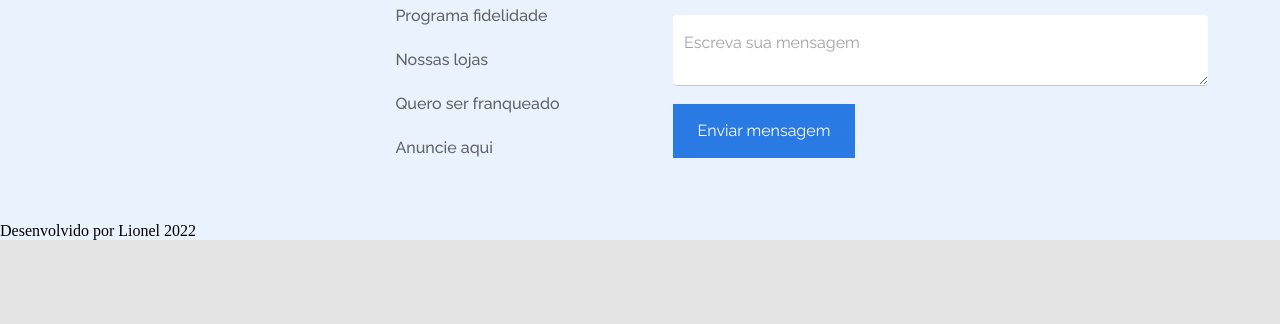
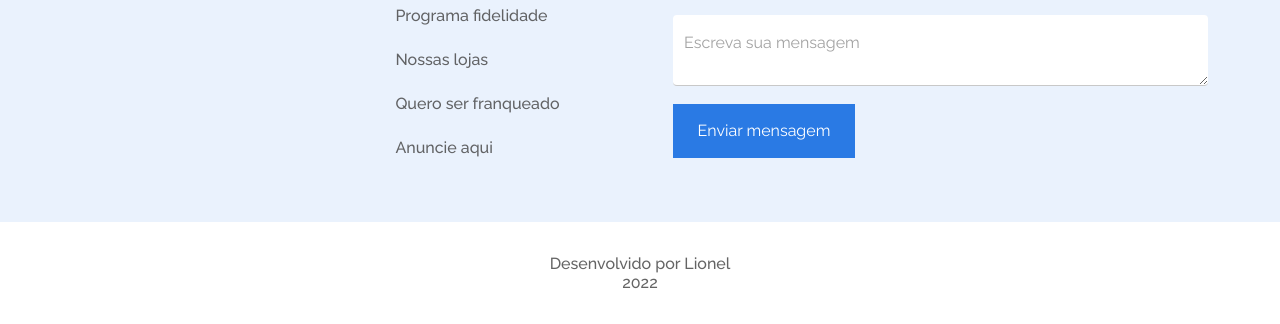
Before and after one commit to lionelsu/GeekStore, a plain HTML site: page index.html in a window 1280 px wide. Shown: the part 1790-2114 px from the top of the page. Before the commit the page ends 2030 px from the top, so only its background shows below. Drawn offline with Linux system fonts and the light colour scheme.

Commit message:
feat: footer done

```diff
--- a/index.html
+++ b/index.html
@@ -15,6 +15,7 @@
     <link rel="stylesheet" href="./styles/components/product_cards.css">
     <link rel="stylesheet" href="./styles/components/footer_container.css">
     <link rel="stylesheet" href="./styles/components/form_container.css">
+    <link rel="stylesheet" href="./styles/components/footer_end.css">
     <title>Alura Geek</title>
 </head>
 <body>
@@ -253,7 +254,7 @@
                 </div>
             </div>
             <div class="footer-end">
-                <span>Desenvolvido por Lionel 2022</span>
+                <span>Desenvolvido por Lionel <br>2022</span>
             </div>
         </footer>
     </main>
--- a/styles/base.css
+++ b/styles/base.css
@@ -70,7 +70,6 @@
 
     /*form vars*/
     --form-fs: 1.6rem;
-
     /*end of form vars*/
 }
 
--- /dev/null
+++ b/styles/components/footer_end.css
@@ -0,0 +1,13 @@
+.footer-end {
+    width: 100%;
+    background: var(--bg-form-color);
+    text-align: center;
+    padding: 3.2rem;
+}
+
+.footer-end span {
+    font-family: var(--font-primary);
+    font-weight: var(--font-weight5);
+    font-size: var(--form-fs);
+    color: var(--text-list-product-cat-color);
+}
```
